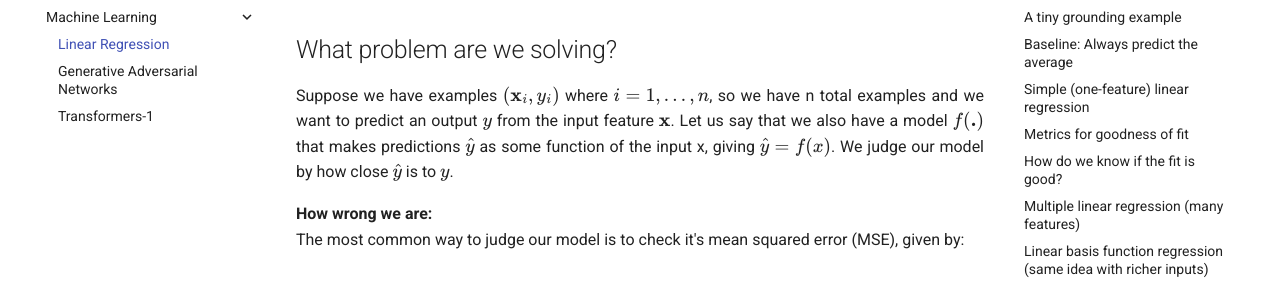
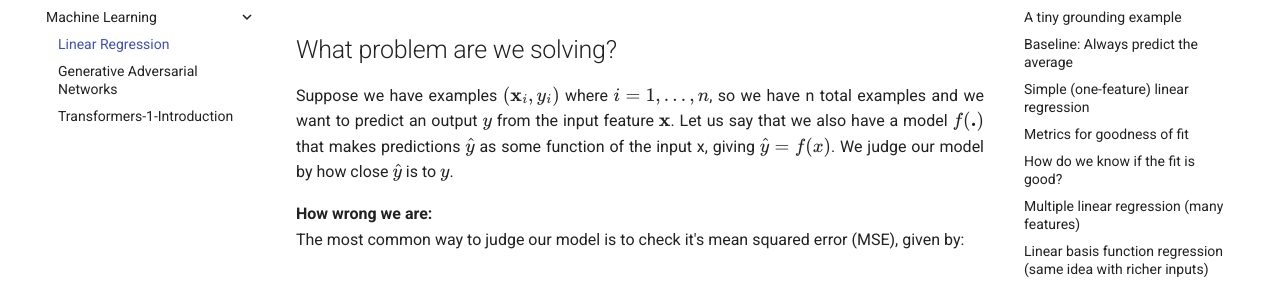
Before and after one commit to pj1911/my-wiki, an MkDocs documentation site: the page built from docs/linearRegression.md, in a window 1280 px wide. Shown: the part 148-435 px from the top of the page. Built offline with MkDocs 1.6.1 and Material for MkDocs 9.7.7, drawn with Linux system fonts in a browser that asks for light colours.

Commit message:
Update mkdocs.yml

```diff
--- a/mkdocs.yml
+++ b/mkdocs.yml
@@ -8,7 +8,7 @@ nav:
   - Machine Learning:
       - Linear Regression: linearRegression.md
       - Generative Adversarial Networks: Generative Adversarial Networks.md
-      - Transformers-1: Transformers-1.md
+      - Transformers-1-Introduction: Transformers-1-Introduction.md
 
 markdown_extensions:
   - admonition
```
